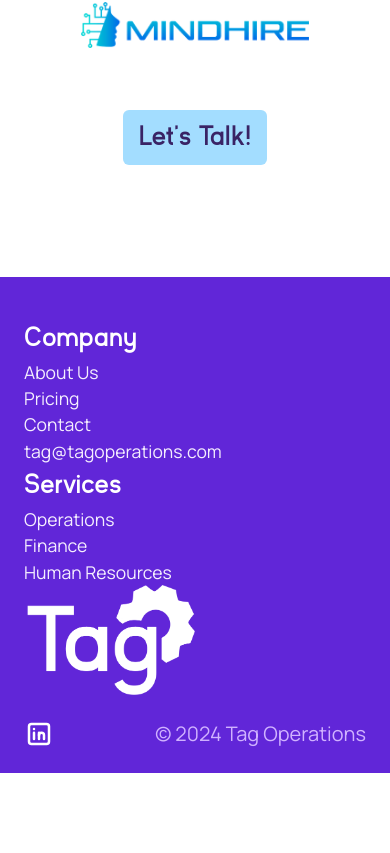
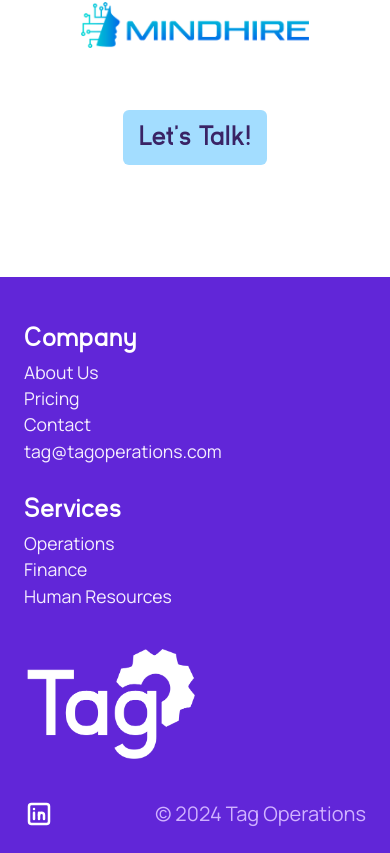
Before and after one commit to hicass/tag-ops-v3, a Next.js app: page / in a window 390 px wide. Shown: the part 6900-7753 px from the top of the page. Before the commit the page ends 7673 px from the top, so only its background shows below. Built offline with nearby package versions, Linux system fonts and the light colour scheme.

Commit message:
Update the spacing and styling for smaller screens

```diff
--- a/src/components/Footer/Footer.tsx
+++ b/src/components/Footer/Footer.tsx
@@ -17,9 +17,9 @@ const footerProps = {
 
 export default function Footer() {
   return (
-    <footer className="flex flex-col p-6 bg-primary sm:p-4 z-40">
-      <div className="sm:flex sm:flex-row-reverse sm:justify-end sm:gap-20">
-        <div className="sm:flex sm:flex-row sm:w-1/2 sm:mt-4 sm:gap-16 lg:w-1/3 lg:items-center">
+    <footer className="flex flex-col p-6 sm:p-4 bg-primary gap-4 z-40">
+      <div className="flex flex-col sm:flex-row-reverse sm:justify-end gap-10 sm:gap-20">
+        <div className="flex flex-col sm:flex-row sm:w-1/2 sm:mt-4 gap-6 sm:gap-16 lg:w-1/3 lg:items-center">
           <div className="mt-4 sm:mt-0">
             <h4 className="text-background">Company</h4>
             <ul>
```
